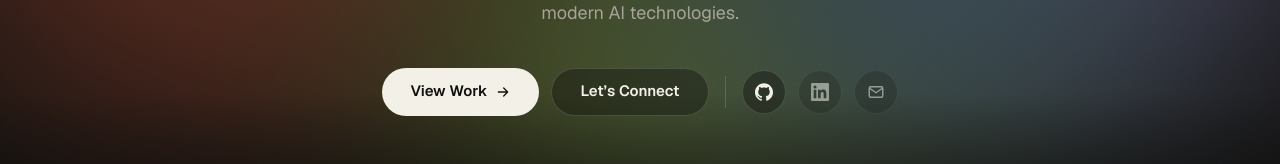
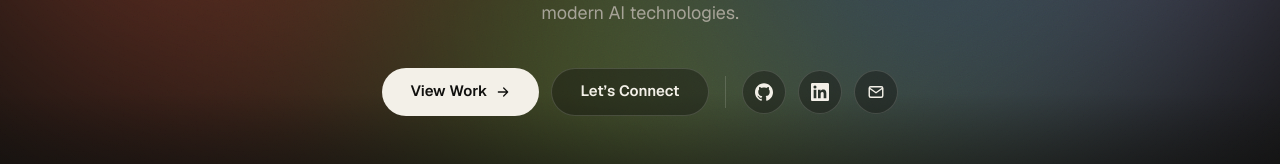
Before and after one commit to Akshit171203/Portfolio_Akshit, a Next.js app: page / in a window 1280 px wide. Shown: the part 547-711 px from the top of the page. Built offline with nearby package versions, Linux system fonts and the light colour scheme; no server answers.

Commit message:
Set the email address and LinkedIn URL

```diff
--- a/data/site.ts
+++ b/data/site.ts
@@ -11,9 +11,9 @@ export const MY_NAME = "Akshit";
 export const MY_FULL_NAME = "Akshit Gupta";
 export const MY_TITLE =
   "Software Engineer | Full Stack Developer | AI-Integrated Applications";
-export const MY_EMAIL = "[ADD EMAIL]";
+export const MY_EMAIL = "akshitgupta0083@gmail.com";
 export const MY_GITHUB = "https://github.com/Akshit171203";
-export const MY_LINKEDIN = "[ADD LINKEDIN URL]";
+export const MY_LINKEDIN = "https://www.linkedin.com/in/akshitgupta17";
 /** Drop your PDF at public/resume.pdf (or point this at a hosted URL). */
 export const MY_RESUME = "/resume.pdf";
 export const MY_LOCATION = "[ADD LOCATION]";
```
Also changed, not shown: 1 other file (tests, documents, lock files or other folders).
